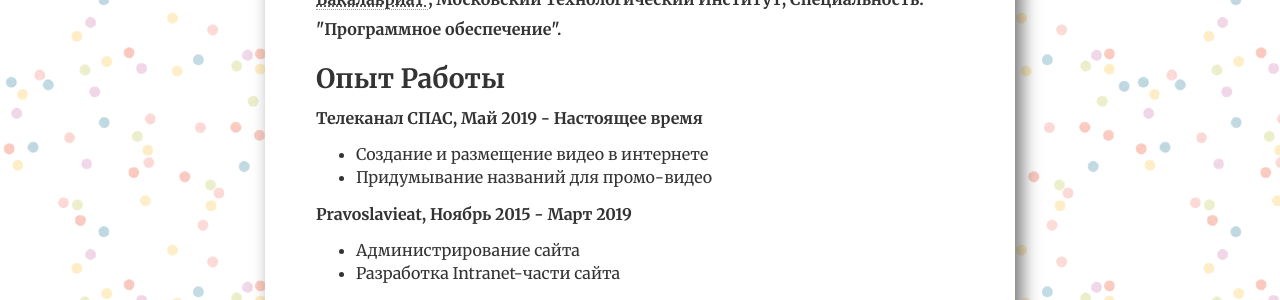
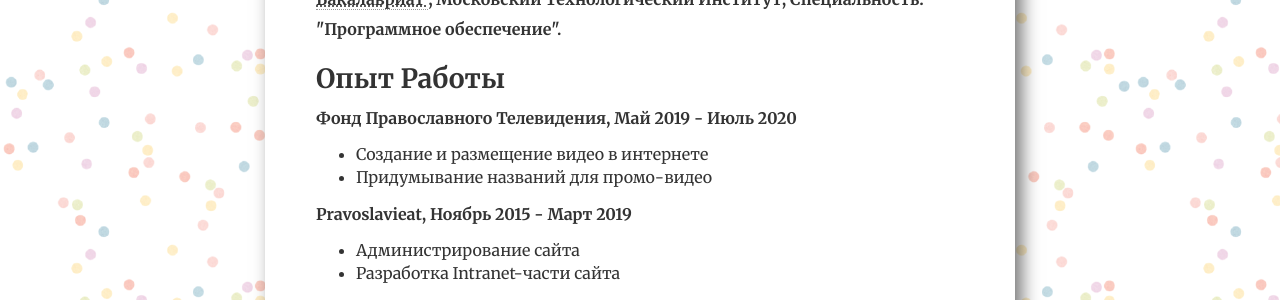
Before and after one commit to cvkp/cvkp.github.io, a Jekyll site: the page built from cv/index.html, in a window 1280 px wide. Shown: the part 457-757 px from the top of the page. Built offline with Jekyll 4.4.1, drawn with Linux system fonts in a browser that asks for light colours; nearby versions of some CDN libraries; library files that are not in the unit come from our copies.

Commit message:
Update index.html

```diff
--- a/cv/index.html
+++ b/cv/index.html
@@ -137,7 +137,7 @@ IT специалист в сфере масс-медиа
 
 				<p>
 					<strong>
-						Телеканал СПАС, Май 2019 - Настоящее время
+						Фонд Православного Телевидения, Май 2019 - Июль 2020
 					</strong>
 				</p>
 				<ul>
```
